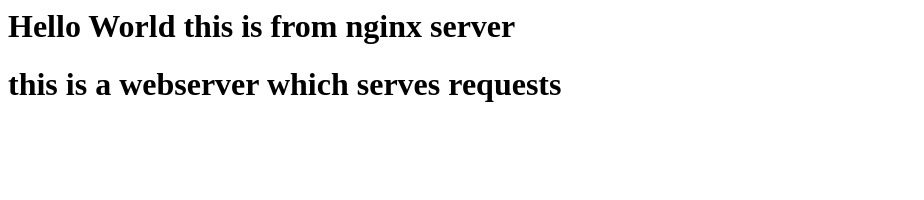
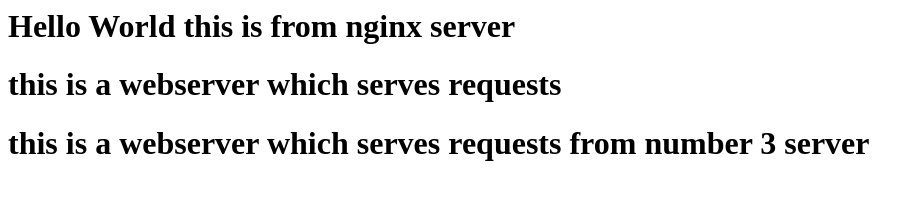
Before and after one commit to sreekanth564/Nginx, a plain HTML site: page index.html in a window 1280 px wide. Shown: the whole page, without its empty margins (0-924 px from the left). Drawn offline with Linux system fonts and the light colour scheme.

Commit message:
Update index.html
added test comments

```diff
--- a/index.html
+++ b/index.html
@@ -1,2 +1,3 @@
 <h1>Hello World this is from nginx server</h1>
 <h1>this is a webserver which serves requests</h1>
+<h1>this is a webserver which serves requests from number 3 server</h1>
```
